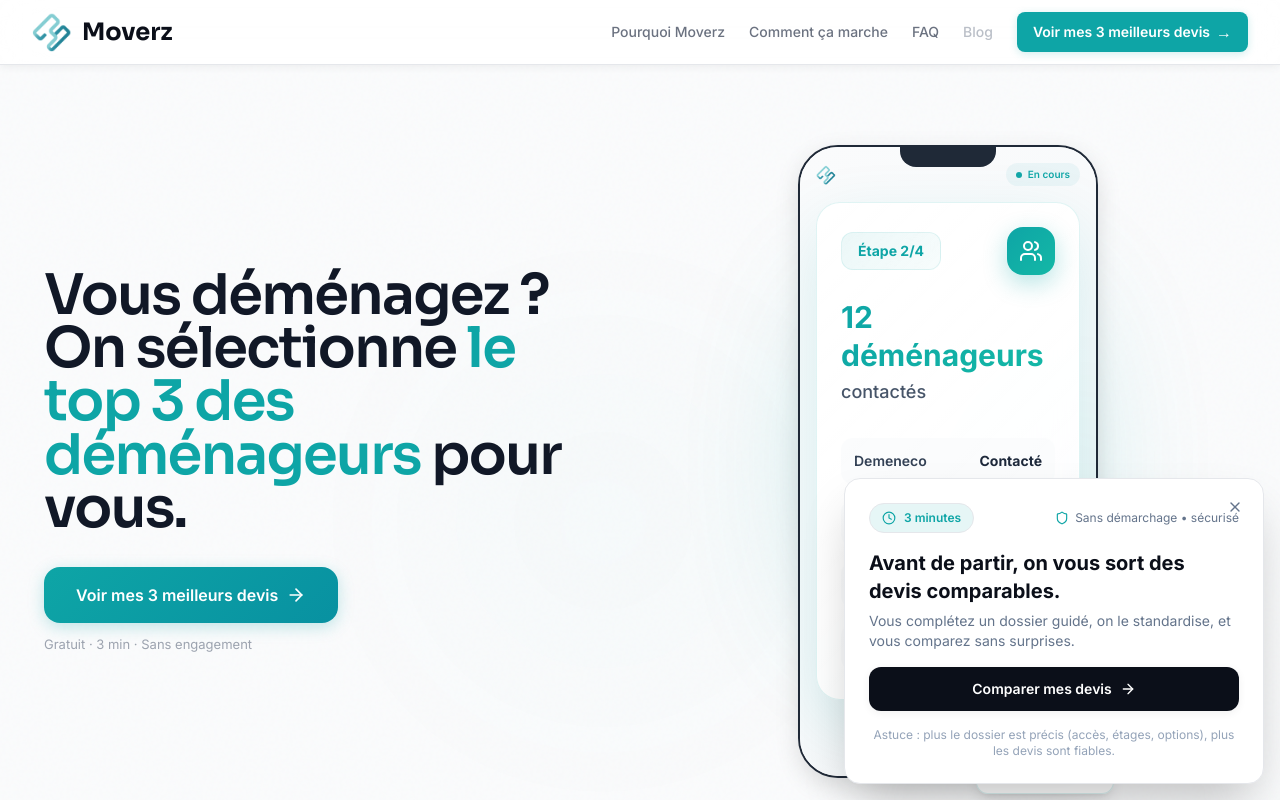
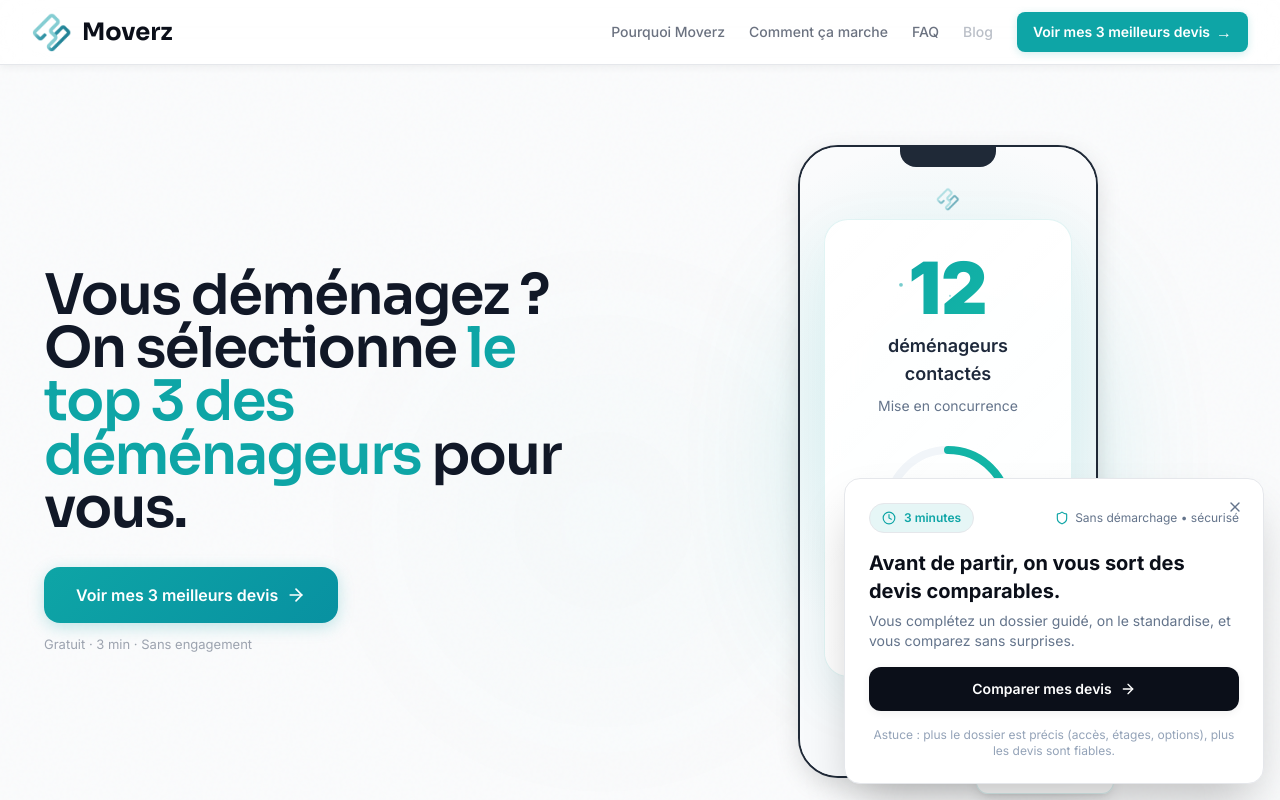
Before and after one commit to gdetaisne/moverz-fr, a Next.js app: page / in a window 1280 px wide. Shown: the top 800 px of the page. Built offline with nearby package versions, Linux system fonts and the light colour scheme.

Commit message:
🎨 Hero: Morphing UI ultra 2026 - NO emojis, giant numbers, SVG ring, pure premium

```diff
--- a/components/sections/HeroV4TwoColumn.tsx
+++ b/components/sections/HeroV4TwoColumn.tsx
@@ -24,272 +24,261 @@ const STEPS = [
   { num: "3", text: "Vous choisissez sereinement", bold: true },
 ] as const;
 
-// CAROUSEL 2026 PREMIUM - Large, Spacious, Modern
+// MORPHING UI ULTRA 2026 - Pure Premium, No Cheap Stuff
 function MorphingUIAnimation() {
-  const [activeIndex, setActiveIndex] = useState(0);
+  const [stage, setStage] = useState(0);
 
   useEffect(() => {
     const interval = setInterval(() => {
-      setActiveIndex((prev) => (prev + 1) % 4);
-    }, 4000);
+      setStage((prev) => (prev + 1) % 4);
+    }, 3500);
     return () => clearInterval(interval);
   }, []);
 
-  const screenshots = [
+  const stages = [
     {
       id: 0,
-      step: "1",
-      title: "Votre dossier",
-      icon: MessageSquare,
-      items: [
-        { label: "Départ", value: "Paris 75015", icon: "📍" },
-        { label: "Arrivée", value: "Lyon 69001", icon: "🎯" },
-        { label: "Surface", value: "60m² • T3", icon: "🏠" },
-        { label: "Date", value: "15 mars", icon: "📅" }
-      ]
+      metric: "1",
+      label: "dossier créé",
+      detail: "Paris → Lyon • 60m²",
+      progress: 25,
     },
     {
       id: 1,
-      step: "2",
-      title: "12 déménageurs",
-      subtitle: "contactés",
-      icon: Users,
-      items: [
-        { label: "Demeneco", value: "Contacté", status: "active" },
-        { label: "Fast Move", value: "Contacté", status: "active" },
-        { label: "TransExpress", value: "Contacté", status: "active" },
-        { label: "+9 autres", value: "En attente", status: "pending" }
-      ]
+      metric: "12",
+      label: "déménageurs contactés",
+      detail: "Mise en concurrence",
+      progress: 50,
     },
     {
       id: 2,
-      step: "3",
-      title: "7 offres",
-      subtitle: "reçues",
-      icon: Mail,
-      items: [
-        { label: "TransExpress", value: "2 750 €", status: "best" },
-        { label: "Demeneco", value: "2 890 €", status: "good" },
-        { label: "Fast Move", value: "3 150 €", status: "good" },
-        { label: "+4 autres", value: "À analyser", status: "pending" }
-      ]
+      metric: "7",
+      label: "offres reçues",
+      detail: "Analyse en cours",
+      progress: 75,
     },
     {
       id: 3,
-      step: "4",
-      title: "Top 3",
-      subtitle: "validé par Moverz",
-      icon: ShieldCheck,
-      items: [
-        { label: "TransExpress", value: "2 750 €", status: "winner" },
-        { label: "Demeneco", value: "2 890 €", status: "selected" },
-        { label: "DémParis", value: "2 990 €", status: "selected" },
-        { label: "Vérifiés", value: "Fiables", status: "verified" }
-      ]
+      metric: "3",
+      label: "offres sélectionnées",
+      detail: "Vérifiées par Moverz",
+      progress: 100,
     },
   ];
 
-  const currentScreen = screenshots[activeIndex];
-  const Icon = currentScreen.icon;
+  const current = stages[stage];
 
   return (
     <div
-      className="relative h-full w-full overflow-hidden flex flex-col p-4"
+      className="relative h-full w-full overflow-hidden flex items-center justify-center p-6"
       style={{
-        background: "linear-gradient(135deg, #FAFBFC 0%, #F5F8FA 100%)"
+        background: "linear-gradient(180deg, #FAFBFC 0%, #F8FAFC 100%)"
       }}
     >
-      {/* Ambient Glow Background */}
+      {/* Dynamic Ambient Glow */}
       <motion.div
-        className="absolute top-1/3 left-1/2 -translate-x-1/2 w-64 h-64 rounded-full pointer-events-none"
-        style={{
-          background: "radial-gradient(circle, rgba(14,165,166,0.15) 0%, transparent 70%)",
-          filter: "blur(40px)",
+        className="absolute inset-0 pointer-events-none"
+        animate={{
+          background: [
+            "radial-gradient(circle at 50% 40%, rgba(14,165,166,0.08) 0%, transparent 60%)",
+            "radial-gradient(circle at 50% 40%, rgba(14,165,166,0.15) 0%, transparent 65%)",
+            "radial-gradient(circle at 50% 40%, rgba(14,165,166,0.08) 0%, transparent 60%)",
+          ]
         }}
-        animate={{
-          scale: [1, 1.2, 1],
-          opacity: [0.3, 0.5, 0.3],
-        }}
-        transition={{ duration: 4, repeat: Infinity }}
+        transition={{ duration: 3, repeat: Infinity }}
       />
 
-      {/* Header Premium */}
-      <div className="flex items-center justify-between mb-4 relative z-10">
+      {/* Main Morphing Container */}
+      <div className="relative w-full max-w-sm">
+        {/* Logo Header */}
+        <motion.div
+          className="absolute -top-8 left-0 right-0 flex justify-center"
+          initial={{ opacity: 0, y: -10 }}
+          animate={{ opacity: 1, y: 0 }}
+        >
           <Image
             src="/logo-ui.png"
             alt="Moverz"
-          width={70}
-          height={24}
-          className="h-5 w-auto"
+            width={80}
+            height={28}
+            className="h-6 w-auto opacity-60"
           />
+        </motion.div>
+
+        {/* Morphing Card */}
         <motion.div
-          className="flex items-center gap-1.5 px-2.5 py-1 rounded-full"
-          style={{ background: "#0EA5A610" }}
-          animate={{ opacity: [0.7, 1, 0.7] }}
-          transition={{ duration: 2, repeat: Infinity }}
+          className="relative rounded-3xl p-8 overflow-hidden"
+          style={{
+            background: "linear-gradient(135deg, rgba(255,255,255,0.98) 0%, rgba(255,255,255,0.92) 100%)",
+            backdropFilter: "blur(20px)",
+            border: "1px solid rgba(14,165,166,0.12)",
+            boxShadow: "0 20px 60px rgba(14,165,166,0.08), inset 0 1px 0 rgba(255,255,255,0.9)",
+          }}
         >
-          <div className="w-1.5 h-1.5 rounded-full" style={{ background: "#0EA5A6" }} />
-          <span className="text-[10px] font-semibold" style={{ color: "#0EA5A6" }}>
-            En cours
-          </span>
-        </motion.div>
-      </div>
-
-      {/* Main Carousel - Big & Bold */}
-      <div className="flex-1 relative">
+          {/* Metric - Giant Number that morphs */}
+          <div className="text-center mb-6">
             <AnimatePresence mode="wait">
               <motion.div
-            key={activeIndex}
-            initial={{ opacity: 0, scale: 0.95, y: 20 }}
-            animate={{ opacity: 1, scale: 1, y: 0 }}
-            exit={{ opacity: 0, scale: 1.05, y: -20 }}
-            transition={{ duration: 0.6, ease: [0.16, 1, 0.3, 1] }}
-            className="h-full"
-          >
-            {/* Card Premium */}
-            <motion.div
-              className="relative h-full rounded-3xl p-6 border backdrop-blur-xl"
+                key={stage}
+                initial={{ opacity: 0, scale: 0.5, rotateX: -90 }}
+                animate={{ opacity: 1, scale: 1, rotateX: 0 }}
+                exit={{ opacity: 0, scale: 1.2, rotateX: 90 }}
+                transition={{ duration: 0.5, ease: [0.16, 1, 0.3, 1] }}
+                className="text-7xl font-black mb-2"
                 style={{
-                background: "linear-gradient(135deg, rgba(255,255,255,0.95) 0%, rgba(255,255,255,0.85) 100%)",
-                borderColor: "#0EA5A620",
-                boxShadow: "0 20px 60px rgba(14,165,166,0.12), 0 0 0 1px rgba(255,255,255,0.8) inset",
-              }}
-              animate={{
-                boxShadow: [
-                  "0 20px 60px rgba(14,165,166,0.12), 0 0 0 1px rgba(255,255,255,0.8) inset",
-                  "0 30px 80px rgba(14,165,166,0.18), 0 0 0 1px rgba(255,255,255,0.9) inset",
-                  "0 20px 60px rgba(14,165,166,0.12), 0 0 0 1px rgba(255,255,255,0.8) inset",
-                ]
-              }}
-              transition={{ duration: 3, repeat: Infinity }}
-            >
-              {/* Top: Badge + Icon */}
-              <div className="flex items-center justify-between mb-6">
-                <motion.div
-                  className="px-4 py-2 rounded-xl font-bold text-sm backdrop-blur-sm"
-                  style={{
-                    background: "linear-gradient(135deg, #0EA5A615 0%, #0EA5A608 100%)",
-                    color: "#0EA5A6",
-                    border: "1px solid rgba(14,165,166,0.1)"
-                  }}
-                  initial={{ scale: 0.9, opacity: 0 }}
-                  animate={{ scale: 1, opacity: 1 }}
-                  transition={{ delay: 0.2 }}
-                >
-                  Étape {currentScreen.step}/4
-                </motion.div>
-
-                <motion.div
-                  className="w-12 h-12 rounded-2xl flex items-center justify-center"
-                  style={{
-                    background: "linear-gradient(135deg, #0EA5A6 0%, #14B8A6 100%)",
-                    boxShadow: "0 8px 24px rgba(14,165,166,0.3)"
-                  }}
-                  initial={{ scale: 0, rotate: -180 }}
-                  animate={{ scale: 1, rotate: 0 }}
-                  transition={{ type: "spring", stiffness: 200, damping: 15, delay: 0.3 }}
-                >
-                  <Icon className="w-6 h-6 text-white" strokeWidth={2} />
-                </motion.div>
-              </div>
-
-              {/* Title - Big & Bold */}
-              <motion.div
-                className="mb-8"
-                initial={{ opacity: 0, y: 20 }}
-                animate={{ opacity: 1, y: 0 }}
-                transition={{ delay: 0.3 }}
-              >
-                <h3
-                  className="text-3xl font-bold leading-tight mb-1"
-                  style={{
-                    background: "linear-gradient(135deg, #0EA5A6 0%, #14B8A6 100%)",
+                  background: "linear-gradient(135deg, #0EA5A6 0%, #14B8A6 50%, #0EA5A6 100%)",
                   WebkitBackgroundClip: "text",
                   WebkitTextFillColor: "transparent",
-                    backgroundClip: "text"
+                  backgroundClip: "text",
+                  backgroundSize: "200% 200%",
                 }}
               >
-                  {currentScreen.title}
-                </h3>
-                {currentScreen.subtitle && (
-                  <p className="text-lg font-medium text-slate-600">
-                    {currentScreen.subtitle}
-                  </p>
-                )}
+                {current.metric}
               </motion.div>
+            </AnimatePresence>
 
-              {/* Items List - Large & Spacious */}
-              <div className="space-y-4">
-                {currentScreen.items.map((item, i) => (
-                  <motion.div
-                    key={i}
-                    className="flex items-center justify-between p-3 rounded-xl"
-                    style={{
-                      background: item.status === "winner" || item.status === "best"
-                        ? "linear-gradient(90deg, rgba(14,165,166,0.08) 0%, rgba(14,165,166,0.02) 100%)"
-                        : "rgba(248,250,252,0.5)",
-                      border: item.status === "winner" ? "1px solid rgba(14,165,166,0.2)" : "1px solid transparent"
-                    }}
-                    initial={{ opacity: 0, x: -30 }}
-                    animate={{ opacity: 1, x: 0 }}
-                    transition={{ delay: 0.4 + i * 0.1, type: "spring", stiffness: 100 }}
+            {/* Label that morphs */}
+            <AnimatePresence mode="wait">
+              <motion.p
+                key={`label-${stage}`}
+                initial={{ opacity: 0, y: 10 }}
+                animate={{ opacity: 1, y: 0 }}
+                exit={{ opacity: 0, y: -10 }}
+                transition={{ duration: 0.3, delay: 0.2 }}
+                className="text-lg font-semibold text-slate-800"
               >
-                    <div className="flex items-center gap-3">
-                      {item.icon && (
-                        <span className="text-xl">{item.icon}</span>
-                      )}
-                      <span className="text-sm font-semibold text-slate-700">
-                        {item.label}
-                      </span>
-                    </div>
-                    <span
-                      className="text-sm font-bold"
-                      style={{
-                        color: item.status === "winner" || item.status === "best" ? "#0EA5A6" : "#1E293B"
-                      }}
+                {current.label}
+              </motion.p>
+            </AnimatePresence>
+
+            {/* Detail subtitle */}
+            <AnimatePresence mode="wait">
+              <motion.p
+                key={`detail-${stage}`}
+                initial={{ opacity: 0 }}
+                animate={{ opacity: 1 }}
+                exit={{ opacity: 0 }}
+                transition={{ duration: 0.3, delay: 0.3 }}
+                className="text-sm text-slate-500 mt-2"
               >
-                      {item.value}
-                    </span>
-                  </motion.div>
-                ))}
-              </div>
-            </motion.div>
-          </motion.div>
+                {current.detail}
+              </motion.p>
             </AnimatePresence>
           </div>
 
-      {/* Navigation - Modern & Large */}
-      <div className="mt-6 relative z-10">
-        <div className="flex items-center justify-center gap-3 mb-3">
-          {screenshots.map((screen, i) => (
-            <motion.button
-              key={screen.id}
-              className="relative rounded-full"
+          {/* Visual Progress Ring - Morphing */}
+          <div className="flex justify-center mb-8">
+            <svg width="140" height="140" className="rotate-[-90deg]">
+              {/* Background circle */}
+              <circle
+                cx="70"
+                cy="70"
+                r="60"
+                fill="none"
+                stroke="#F1F5F9"
+                strokeWidth="8"
+              />
+              {/* Animated progress circle */}
+              <motion.circle
+                cx="70"
+                cy="70"
+                r="60"
+                fill="none"
+                stroke="url(#gradient)"
+                strokeWidth="8"
+                strokeLinecap="round"
+                initial={{ strokeDashoffset: 377 }}
+                animate={{
+                  strokeDashoffset: 377 - (377 * current.progress) / 100
+                }}
+                transition={{ duration: 1, ease: [0.16, 1, 0.3, 1] }}
                 style={{
-                width: i === activeIndex ? "32px" : "8px",
-                height: "8px",
-                background: i === activeIndex
+                  strokeDasharray: 377,
+                }}
+              />
+              <defs>
+                <linearGradient id="gradient" x1="0%" y1="0%" x2="100%" y2="100%">
+                  <stop offset="0%" stopColor="#0EA5A6" />
+                  <stop offset="100%" stopColor="#14B8A6" />
+                </linearGradient>
+              </defs>
+            </svg>
+          </div>
+
+          {/* Progress Bar - Linear fallback */}
+          <div className="space-y-2">
+            <div className="flex justify-between text-xs font-medium text-slate-600 mb-1">
+              <span>Progression</span>
+              <AnimatePresence mode="wait">
+                <motion.span
+                  key={stage}
+                  initial={{ opacity: 0, scale: 0.8 }}
+                  animate={{ opacity: 1, scale: 1 }}
+                  exit={{ opacity: 0, scale: 1.2 }}
+                  style={{ color: "#0EA5A6" }}
+                  className="font-bold"
+                >
+                  {current.progress}%
+                </motion.span>
+              </AnimatePresence>
+            </div>
+
+            <div className="h-2 bg-slate-100 rounded-full overflow-hidden">
+              <motion.div
+                className="h-full rounded-full"
+                style={{
+                  background: "linear-gradient(90deg, #0EA5A6 0%, #14B8A6 100%)",
+                }}
+                initial={{ width: "0%" }}
+                animate={{ width: `${current.progress}%` }}
+                transition={{ duration: 1, ease: [0.16, 1, 0.3, 1] }}
+              />
+            </div>
+          </div>
+
+          {/* Floating particles effect */}
+          {[...Array(3)].map((_, i) => (
+            <motion.div
+              key={i}
+              className="absolute w-1 h-1 rounded-full"
+              style={{
+                background: "#0EA5A6",
+                left: `${30 + i * 20}%`,
+                top: "20%"
+              }}
+              animate={{
+                y: [0, -30, 0],
+                opacity: [0, 0.6, 0],
+                scale: [0, 1, 0],
+              }}
+              transition={{
+                duration: 2,
+                repeat: Infinity,
+                delay: i * 0.4,
+              }}
+            />
+          ))}
+        </motion.div>
+
+        {/* Stage Indicators */}
+        <div className="flex justify-center gap-2 mt-6">
+          {stages.map((s, i) => (
+            <motion.div
+              key={s.id}
+              className="h-1 rounded-full"
+              style={{
+                width: i === stage ? "24px" : "8px",
+                background: i === stage
                   ? "linear-gradient(90deg, #0EA5A6 0%, #14B8A6 100%)"
                   : "#CBD5E1",
               }}
               animate={{
-                opacity: i === activeIndex ? 1 : 0.4,
+                opacity: i <= stage ? 1 : 0.3,
               }}
-              whileHover={{ scale: 1.2 }}
-              whileTap={{ scale: 0.95 }}
-              onClick={() => setActiveIndex(i)}
+              transition={{ duration: 0.3 }}
             />
           ))}
         </div>
-
-        <motion.p
-          key={activeIndex}
-          initial={{ opacity: 0 }}
-          animate={{ opacity: 1 }}
-          className="text-center text-xs font-medium text-slate-500"
-        >
-          Paris → Lyon • 15 mars 2026
-        </motion.p>
       </div>
     </div>
   );
```
Also changed, not shown: 1 other file (tests, documents, lock files or other folders). Lines whose indentation alone changed are shown as unchanged.
